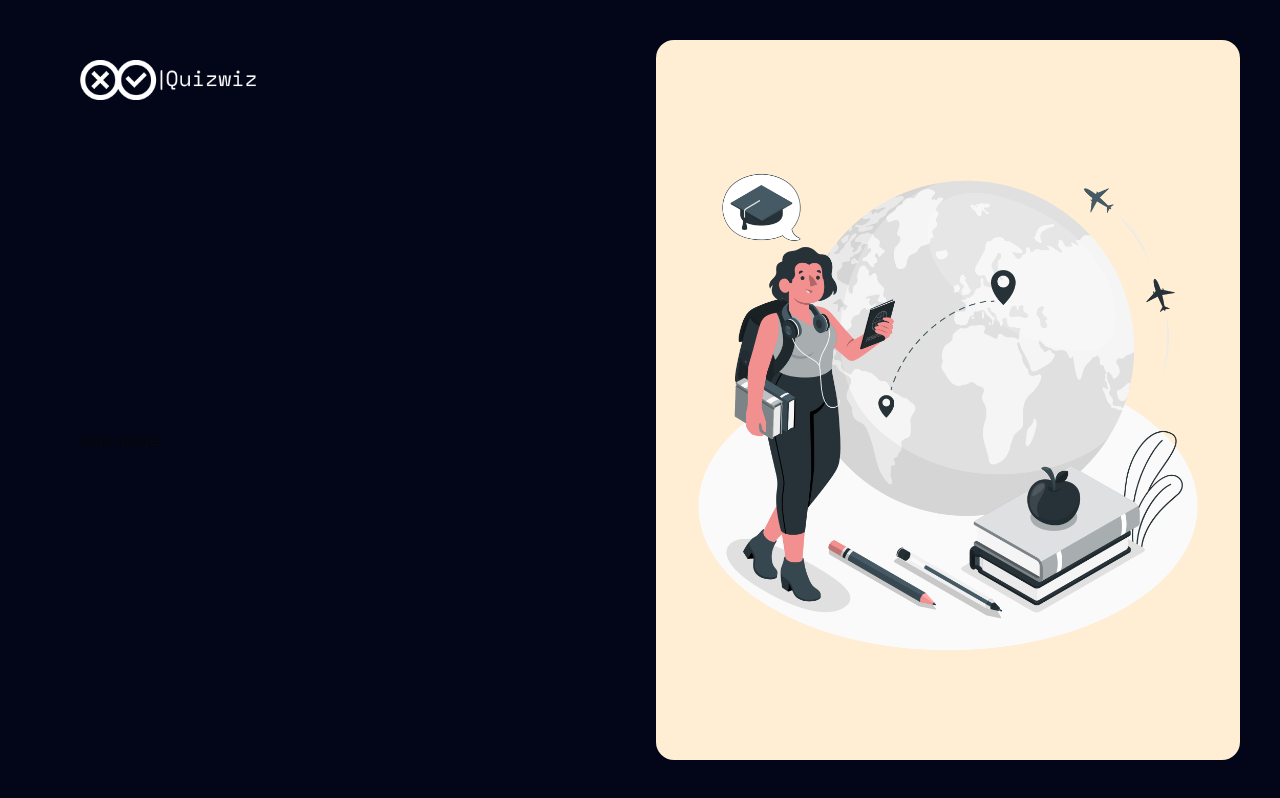
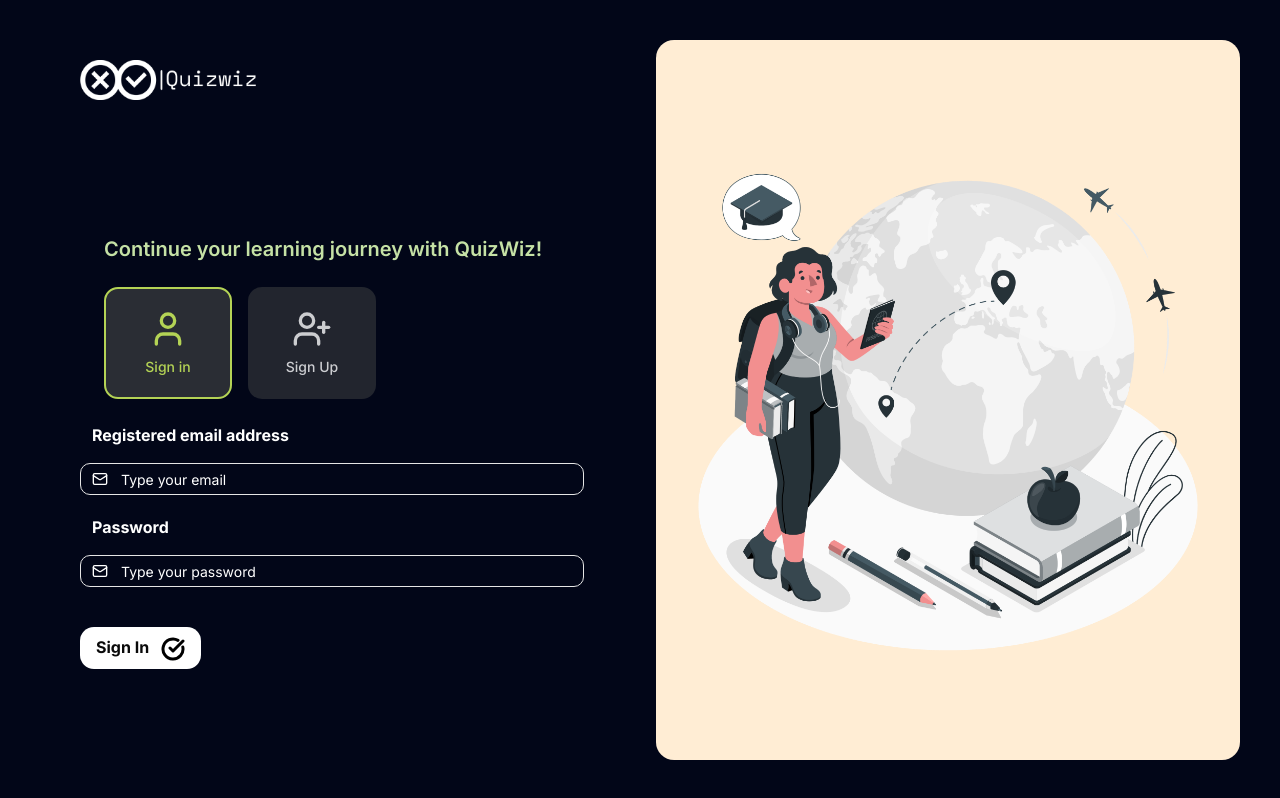
Before and after one commit to mohamedfowzey/quiz_app, a Next.js app: page / in a window 1280 px wide. Built offline with nearby package versions, Linux system fonts and the light colour scheme.

Commit message:
login Page & AuthTabs Component

```diff
--- a/app/(auth)/login/page.tsx
+++ b/app/(auth)/login/page.tsx
@@ -1,3 +1,31 @@
-export default function Login(){
-    return <h1>login page</h1>
+import AuthTabs from "@/app/(components)/auth_components/AuthTabs/AuthTabs";
+import CustomButton from "@/app/(components)/auth_components/custom_button_auth/CustomButton";
+import CustomInput from "@/app/(components)/auth_components/custom_input/CustomInput";
+import { Mail } from "lucide-react";
+
+export default function Login() {
+  return (
+    <>
+      <AuthTabs />
+      <form action="">
+        <CustomInput
+          className="my-2"
+          placeHolder={"Type your email"}
+          type="email"
+          StartIcon={Mail}
+          labelText={"Registered email address"}
+        />
+
+        <CustomInput
+          className="my-2"
+          placeHolder={"Type your password"}
+          type="password"
+          StartIcon={Mail}
+          labelText={"Password"}
+        />
+
+        <CustomButton headerText={" Sign In "} />
+      </form>
+    </>
+  );
 }
--- /dev/null
+++ b/app/(components)/auth_components/AuthTabs/AuthTabs.tsx
@@ -0,0 +1,49 @@
+"use client";
+
+import React from "react";
+import Link from "next/link";
+import { usePathname } from "next/navigation";
+import { User, UserPlus } from "lucide-react";
+
+export default function AuthTabs() {
+  const pathname = usePathname();
+
+  const isLogin = pathname === "/login" || pathname === "/";
+  const isRegister = pathname === "/register";
+
+  return (
+    <div className="flex flex-col  gap-6 p-6 rounded-lg text-white select-none">
+      <h2 className="text-[#C5E1A5] text-xl font-semibold ">
+        Continue your learning journey with QuizWiz!
+      </h2>
+
+      <div className="flex gap-4">
+        <Link
+          href="/login"
+          className={`flex flex-col items-center justify-center w-32 h-28 border-2 rounded-xl transition-all duration-200 bg-[#2A2D34]
+            ${
+              isLogin
+                ? "border-[#B4D355] text-[#B4D355]"
+                : "border-transparent text-white opacity-80 hover:opacity-100"
+            }`}
+        >
+          <User className="w-10 h-10 mb-2" />
+          <span className="text-sm font-medium">Sign in</span>
+        </Link>
+
+        <Link
+          href="/register"
+          className={`flex flex-col items-center justify-center w-32 h-28 border-2 rounded-xl transition-all duration-200 bg-[#2A2D34]
+            ${
+              isRegister
+                ? "border-[#B4D355] text-[#B4D355]"
+                : "border-transparent text-white opacity-80 hover:opacity-100"
+            }`}
+        >
+          <UserPlus className="w-10 h-10 mb-2" />
+          <span className="text-sm font-medium">Sign Up</span>
+        </Link>
+      </div>
+    </div>
+  );
+}
```
